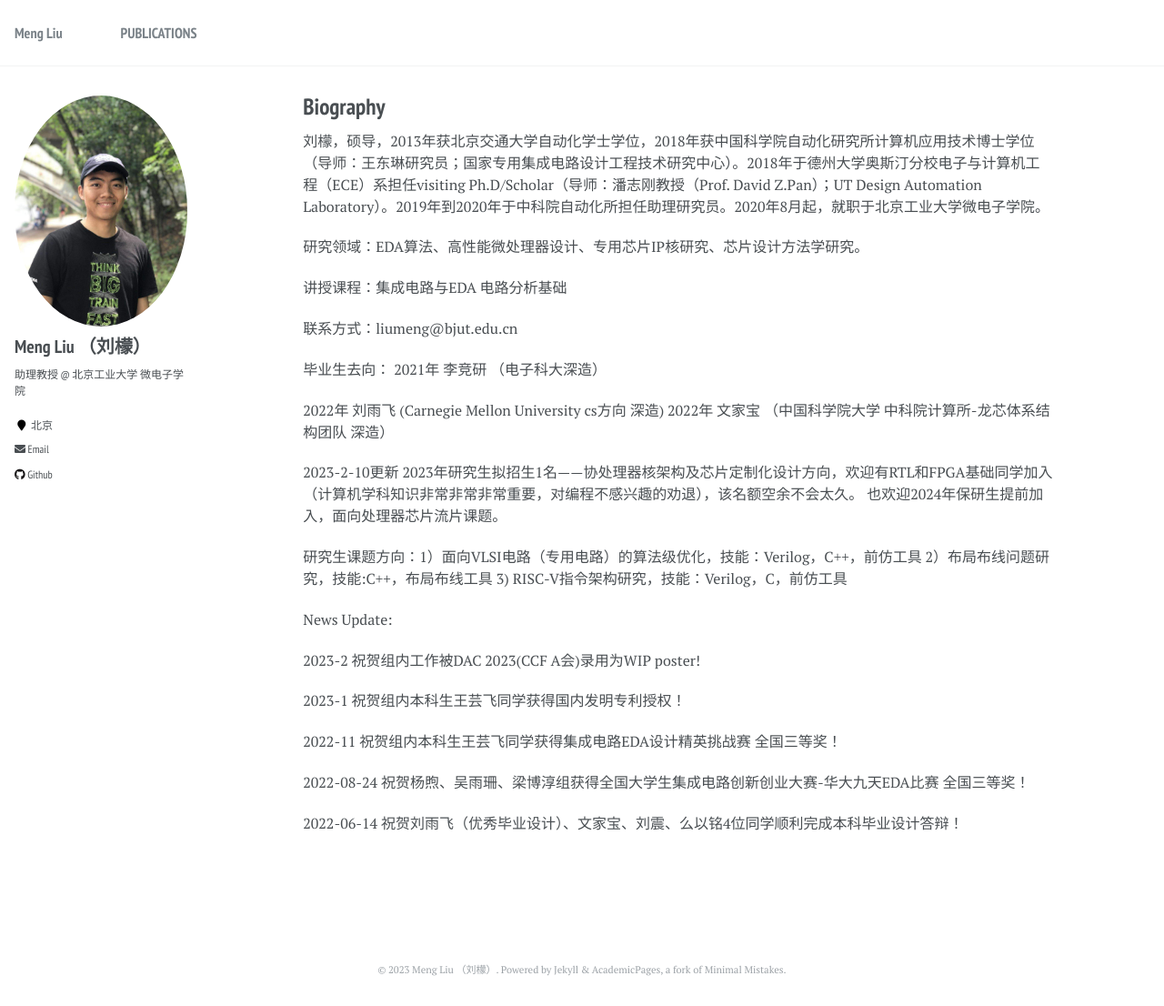
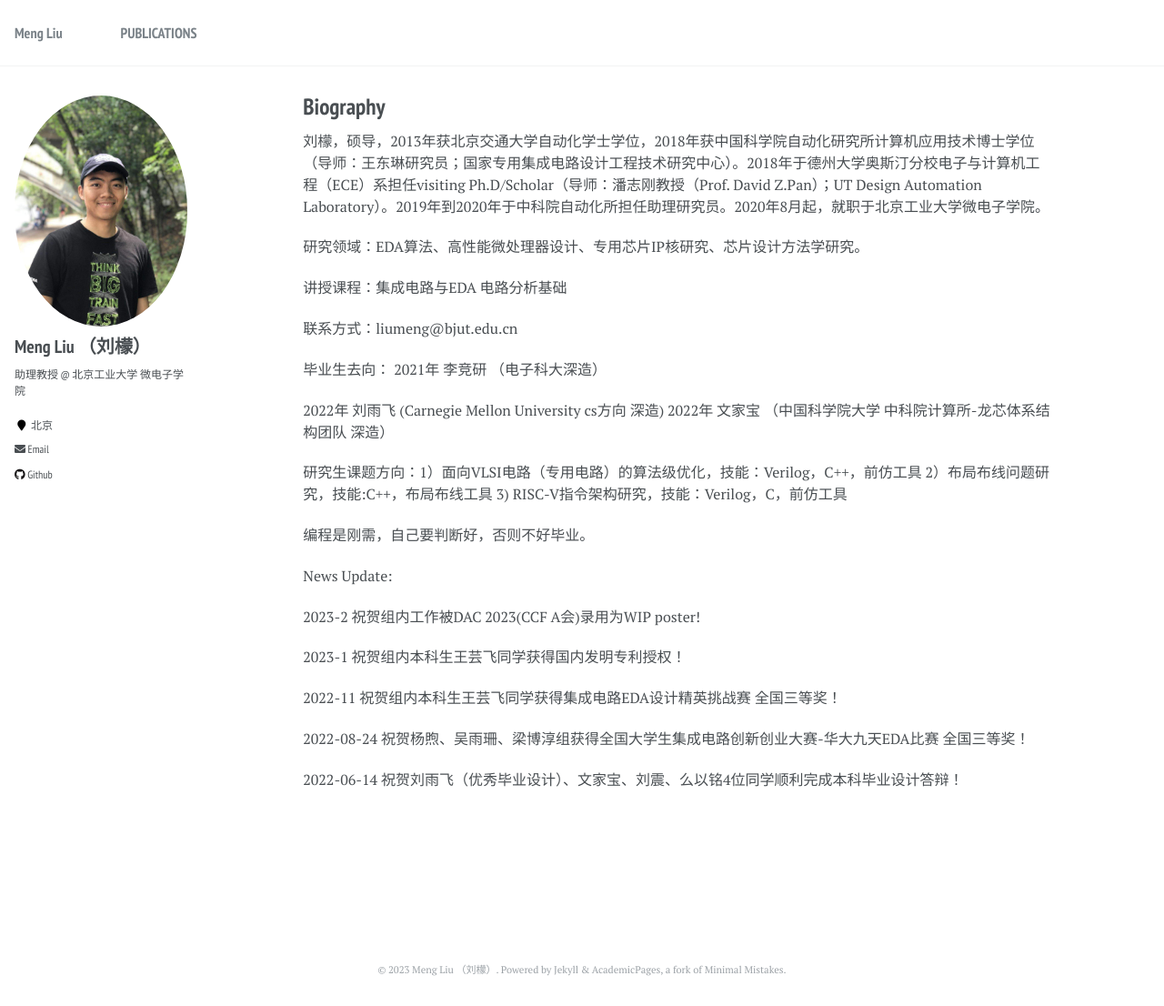
Before and after one commit to liumengbjut/liumengbjut.github.io, a Jekyll site: the page built from _pages/about.md, in a window 1280 px wide and 1106 px high. Shown: the whole window at 91% size. Built offline with Jekyll 4.4.1, drawn with Linux system fonts in a browser that asks for light colours.

Commit message:
Update about.md

```diff
--- a/_pages/about.md
+++ b/_pages/about.md
@@ -25,10 +25,10 @@ redirect_from:
 2022年  文家宝  （中国科学院大学 中科院计算所-龙芯体系结构团队 深造）
 
 
-2023-2-10更新  2023年研究生拟招生1名——协处理器核架构及芯片定制化设计方向，欢迎有RTL和FPGA基础同学加入（计算机学科知识非常非常非常重要，对编程不感兴趣的劝退），该名额空余不会太久。
-               也欢迎2024年保研生提前加入，面向处理器芯片流片课题。
 
 研究生课题方向：1）面向VLSI电路（专用电路）的算法级优化，技能：Verilog，C++，前仿工具 2）布局布线问题研究，技能:C++，布局布线工具 3) RISC-V指令架构研究，技能：Verilog，C，前仿工具
+
+编程是刚需，自己要判断好，否则不好毕业。
 
 
 News Update:
```
